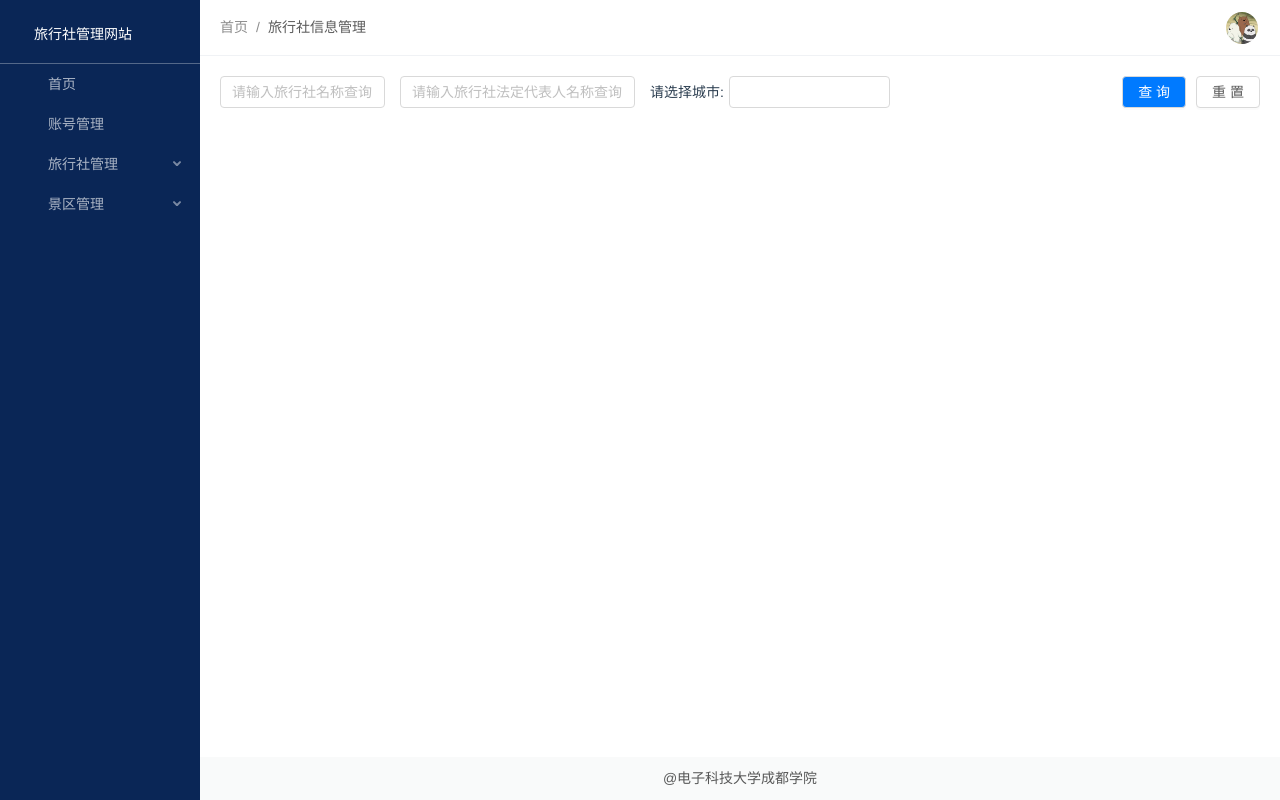
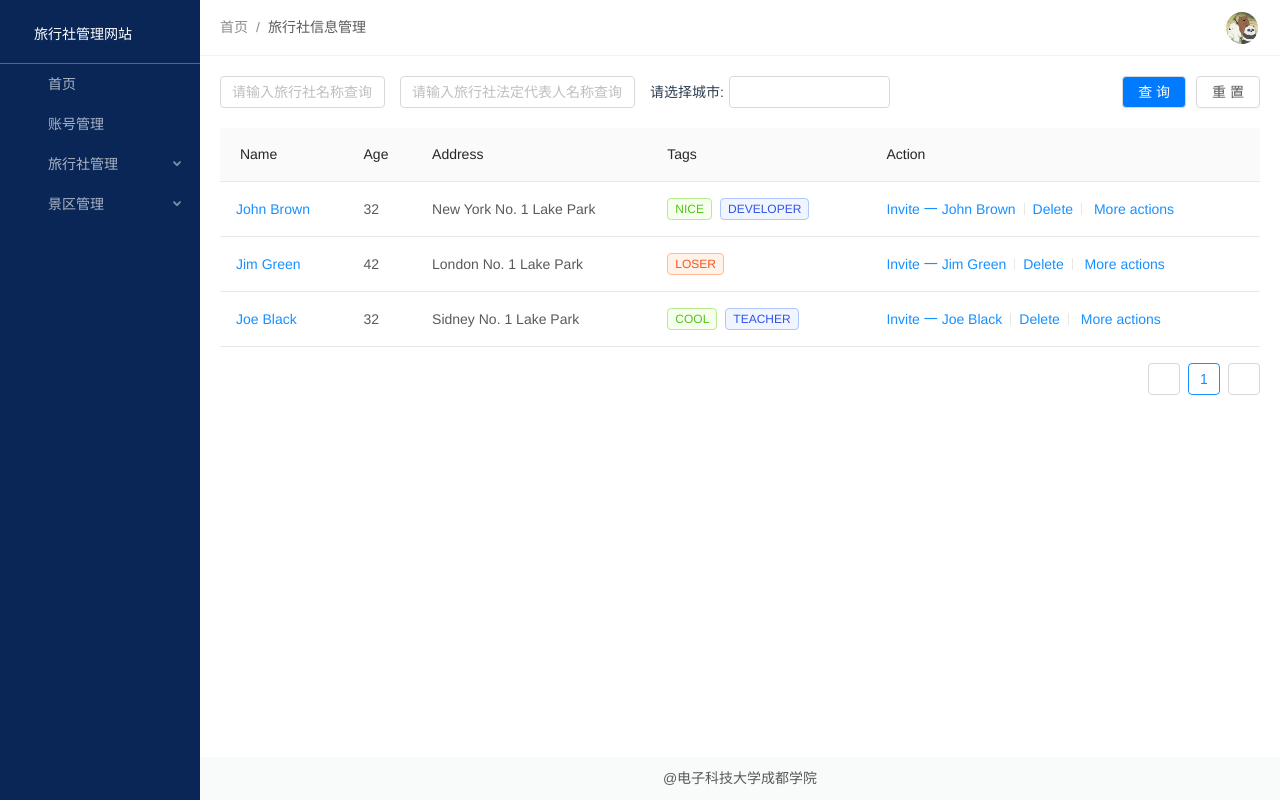
Before and after one commit to Constantine1916/Travel-Agency-Management-Website, a Vue app: page /home/travelAgencyInfoManage in a window 1280 px wide. Built offline with nearby package versions, Linux system fonts and the light colour scheme.

Commit message:
新增表格

```diff
--- a/src/views/TravelAgencyInfoManage.vue
+++ b/src/views/TravelAgencyInfoManage.vue
@@ -3,7 +3,7 @@
  * @Author       : sunjr
  * @Date         : 2021-03-12 12:33:22
  * @LastEditors  : sunjr
- * @LastEditTime : 2021-04-15 17:42:08
+ * @LastEditTime : 2021-04-15 18:03:54
  * @FilePath     : \travel-agency-management-website\src\views\TravelAgencyInfoManage.vue
 -->
 <template>
@@ -12,19 +12,94 @@
       <SearchComponent @search="handleSearch"></SearchComponent>
     </div>
     <div class="table">
-
+      <a-table :columns="tableColumns" :data-source="tableData">
+        <a slot="name" slot-scope="text">{{ text }}</a>
+        <span slot="customTitle"><a-icon type="home" /> Name</span>
+        <span slot="tags" slot-scope="tags">
+          <a-tag
+            v-for="tag in tags"
+            :key="tag"
+            :color="tag === 'loser' ? 'volcano' : tag.length > 5 ? 'geekblue' : 'green'"
+          >
+            {{ tag.toUpperCase() }}
+          </a-tag>
+        </span>
+        <span slot="action" slot-scope="text, record">
+          <a>Invite 一 {{ record.name }}</a>
+          <a-divider type="vertical" />
+          <a>Delete</a>
+          <a-divider type="vertical" />
+          <a class="ant-dropdown-link"> More actions <a-icon type="down" /> </a>
+        </span>
+      </a-table>
     </div>
   </div>
 </template>
 <script>
 import SearchComponent from "../components/SearchComponent"
+
+const tableColumns = [
+  {
+    dataIndex: 'name',
+    key: 'name',
+    slots: { title: 'customTitle' },
+    scopedSlots: { customRender: 'name' },
+  },
+  {
+    title: 'Age',
+    dataIndex: 'age',
+    key: 'age',
+  },
+  {
+    title: 'Address',
+    dataIndex: 'address',
+    key: 'address',
+  },
+  {
+    title: 'Tags',
+    key: 'tags',
+    dataIndex: 'tags',
+    scopedSlots: { customRender: 'tags' },
+  },
+  {
+    title: 'Action',
+    key: 'action',
+    scopedSlots: { customRender: 'action' },
+  },
+];
+
+const tableData = [
+  {
+    key: '1',
+    name: 'John Brown',
+    age: 32,
+    address: 'New York No. 1 Lake Park',
+    tags: ['nice', 'developer'],
+  },
+  {
+    key: '2',
+    name: 'Jim Green',
+    age: 42,
+    address: 'London No. 1 Lake Park',
+    tags: ['loser'],
+  },
+  {
+    key: '3',
+    name: 'Joe Black',
+    age: 32,
+    address: 'Sidney No. 1 Lake Park',
+    tags: ['cool', 'teacher'],
+  },
+];
+
 export default {
   components: {
     SearchComponent
   },
   data() {
     return {
-
+      tableColumns,
+      tableData,
     }
   },
   methods: {
@@ -39,5 +114,9 @@ export default {
   .searchContainer {
     padding: 10px;
   }
+  .table {
+    width: 100%;
+    padding: 10px;
+  }
 }
 </style>
```
